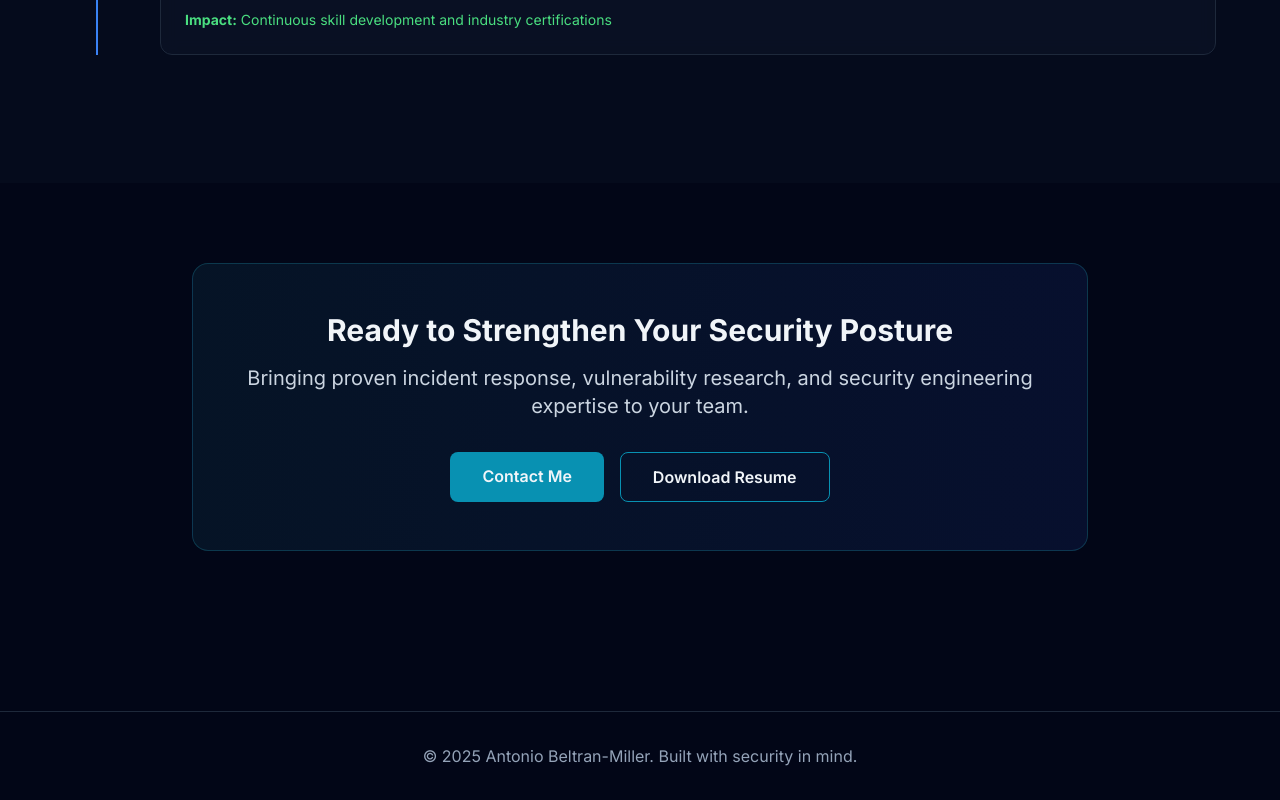
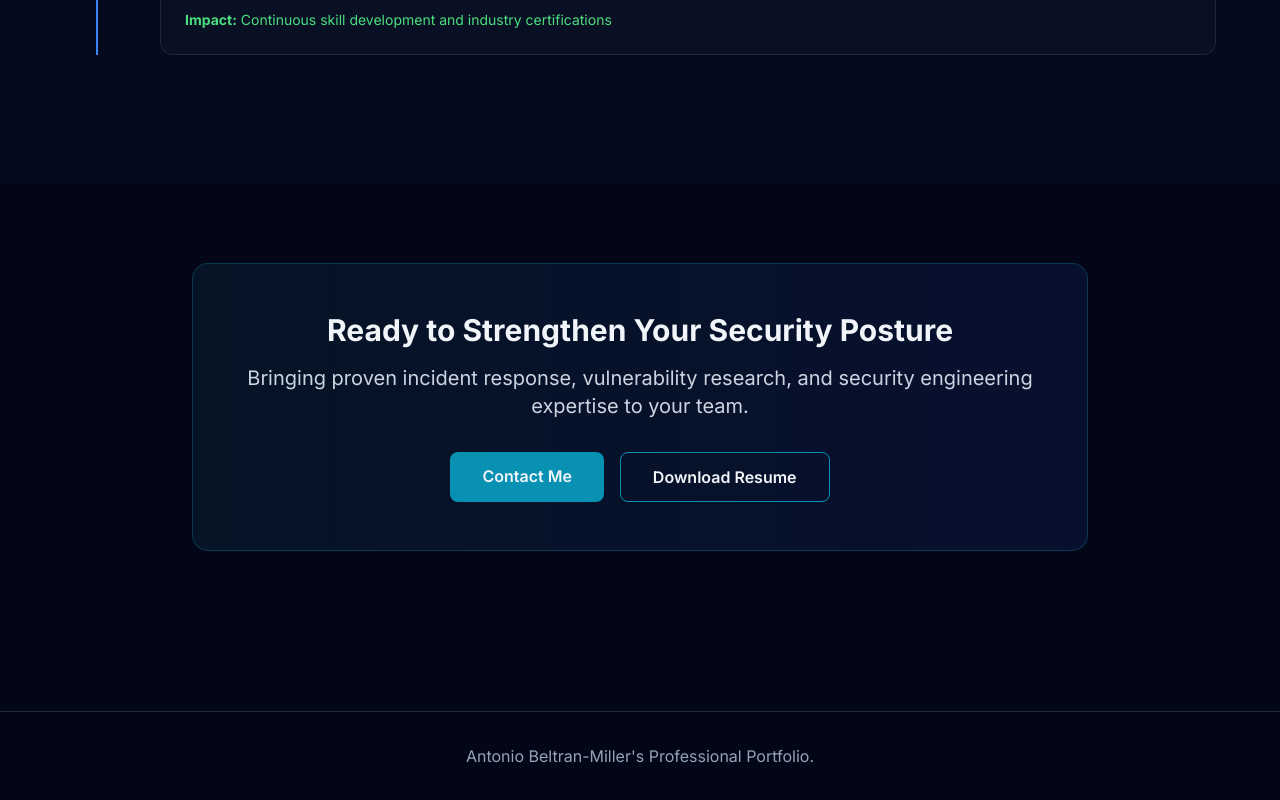
Before and after one commit to AntonioBeltranMiller/cybersec-portfolio, a Next.js app: page / in a window 1280 px wide. Shown: the part 6425-7225 px from the top of the page. Built offline with nearby package versions, Linux system fonts and the light colour scheme.

Commit message:
Update layout.tsx

```diff
--- a/app/layout.tsx
+++ b/app/layout.tsx
@@ -41,7 +41,7 @@ export default function RootLayout({
           </main>
           <footer className="border-t border-slate-800 py-8 mt-20">
             <div className="container mx-auto px-4 text-center text-slate-400">
-              <p>© 2025 Antonio Beltran-Miller. Built with security in mind.</p>
+              <p> Antonio Beltran-Miller's Professional Portfolio.</p>
             </div>
           </footer>
         </div>
```
